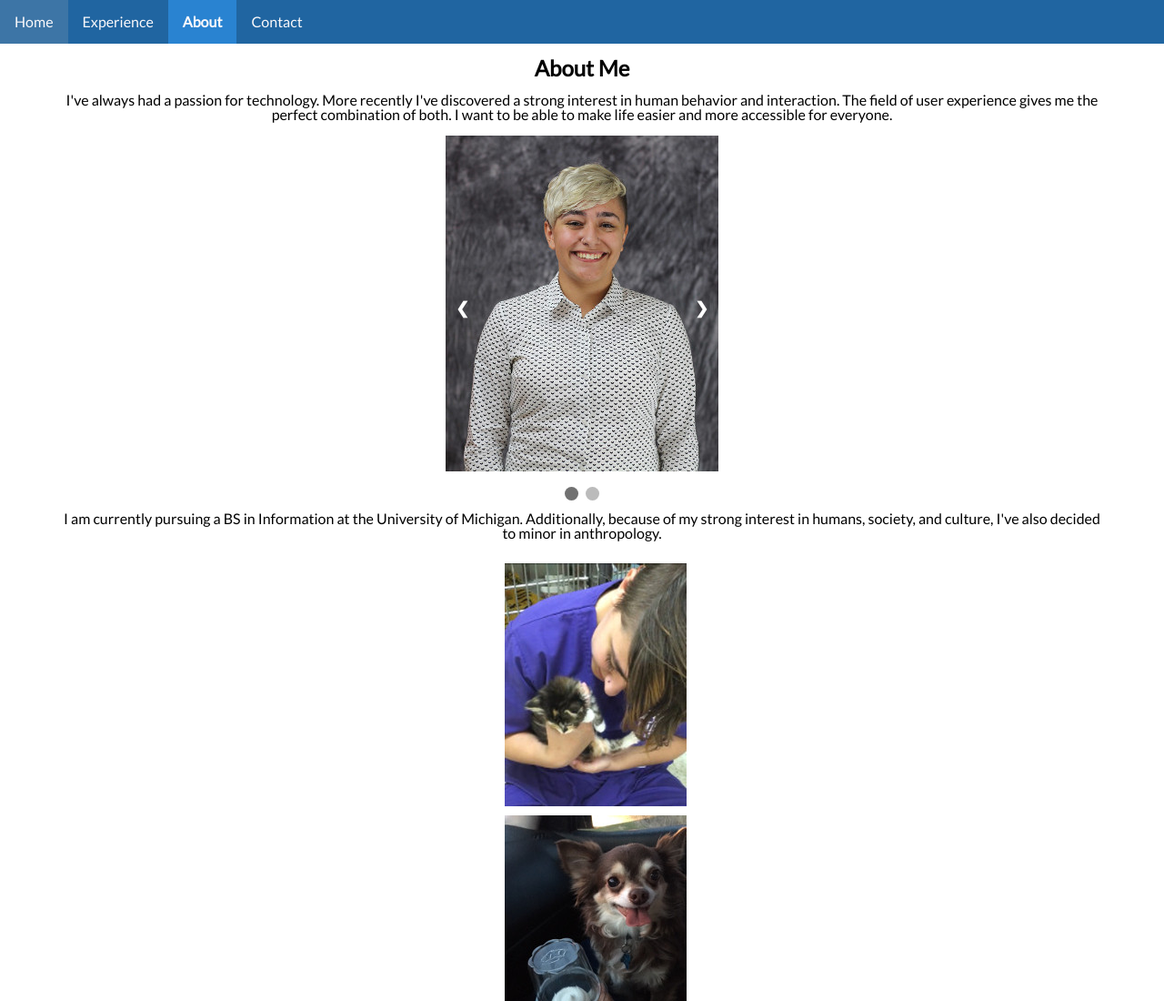
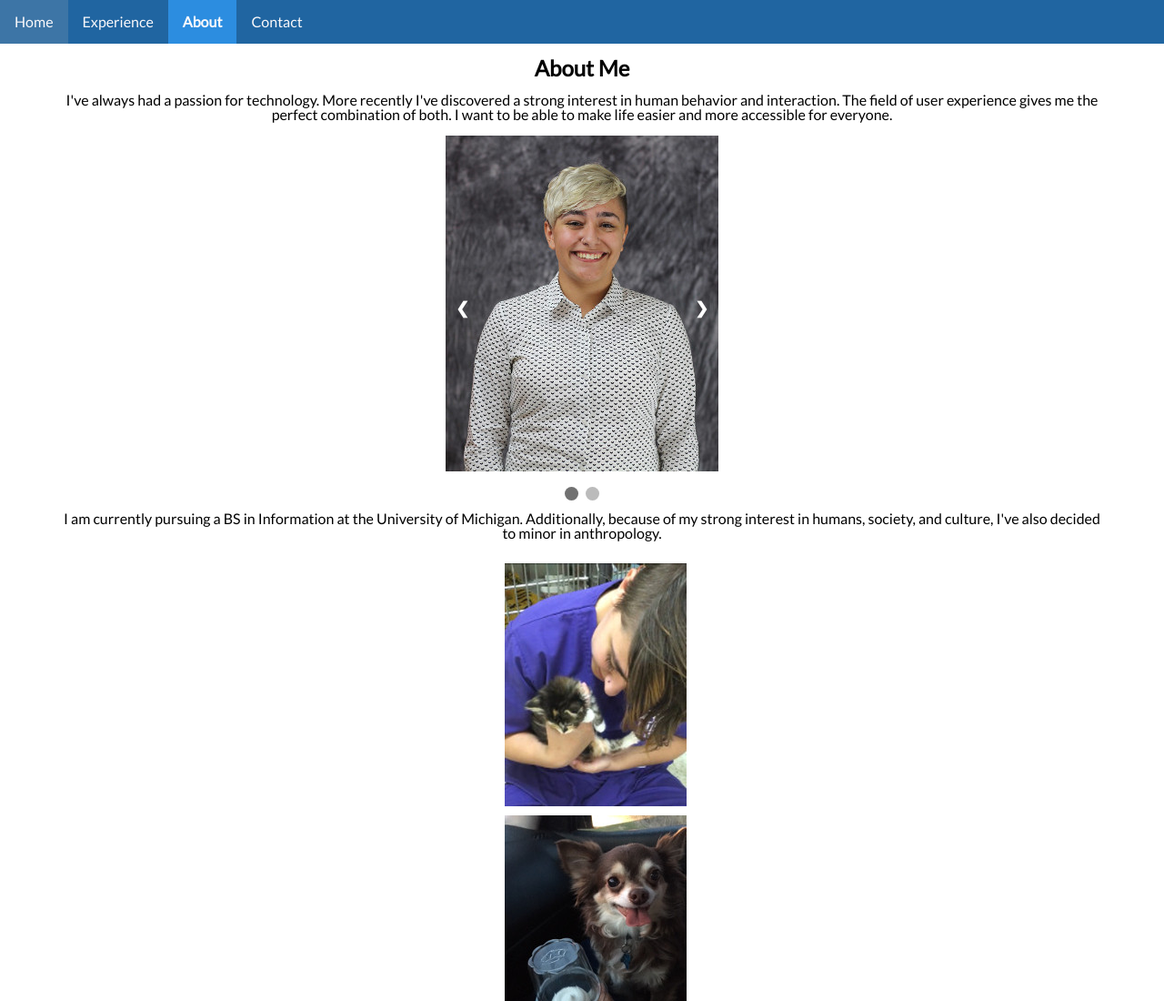
Before and after one commit to kguerrero0607/si339final, a plain HTML site: page about.html in a window 1280 px wide. Shown: the top 1100 px of the page at 91% size. Drawn offline with nearby package versions, Linux system fonts and the light colour scheme.

Commit message:
increase color contrast

```diff
--- a/css/style.css
+++ b/css/style.css
@@ -396,10 +396,6 @@ input[type=submit] {
   }
 
   .current{
-    background-color: #2983d1;
+    background-color: #2c8de0;
   }
 }
-
-@media only screen and (min-width: 1200px){
-
-}
```
